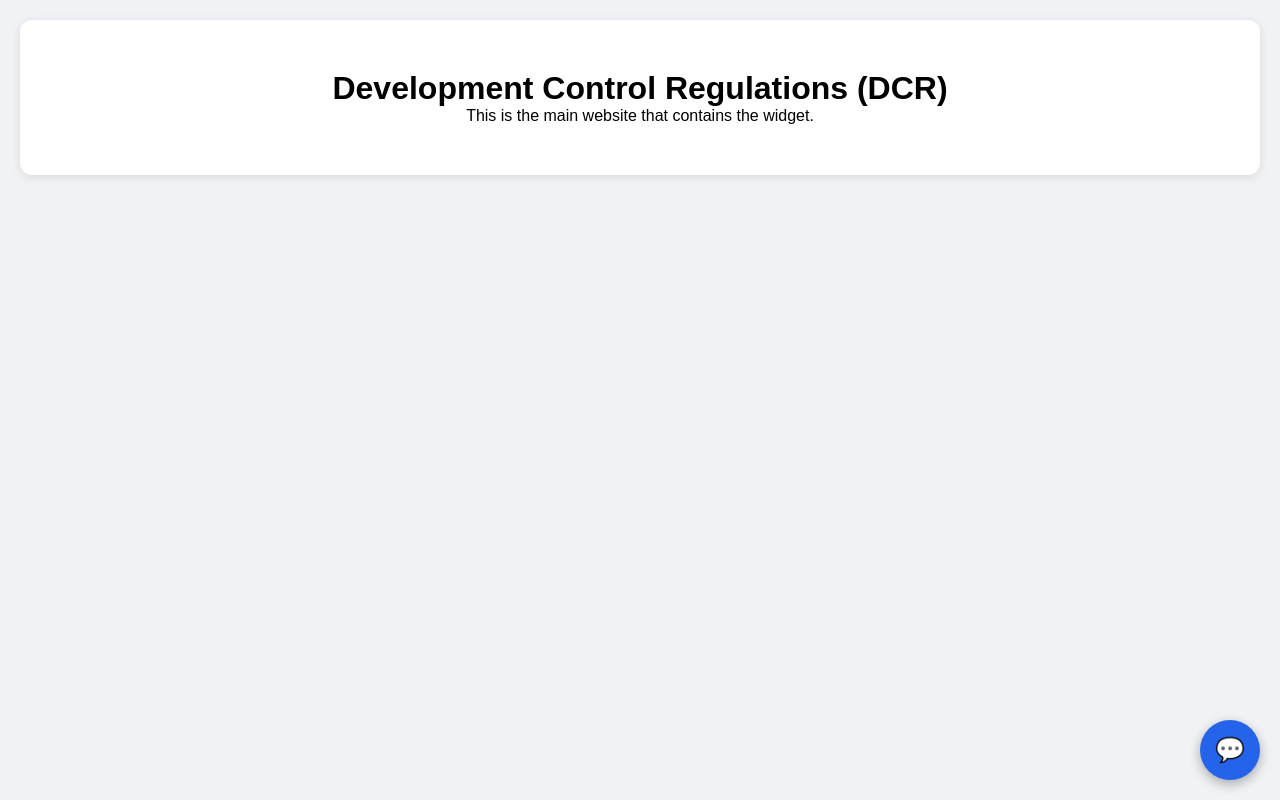
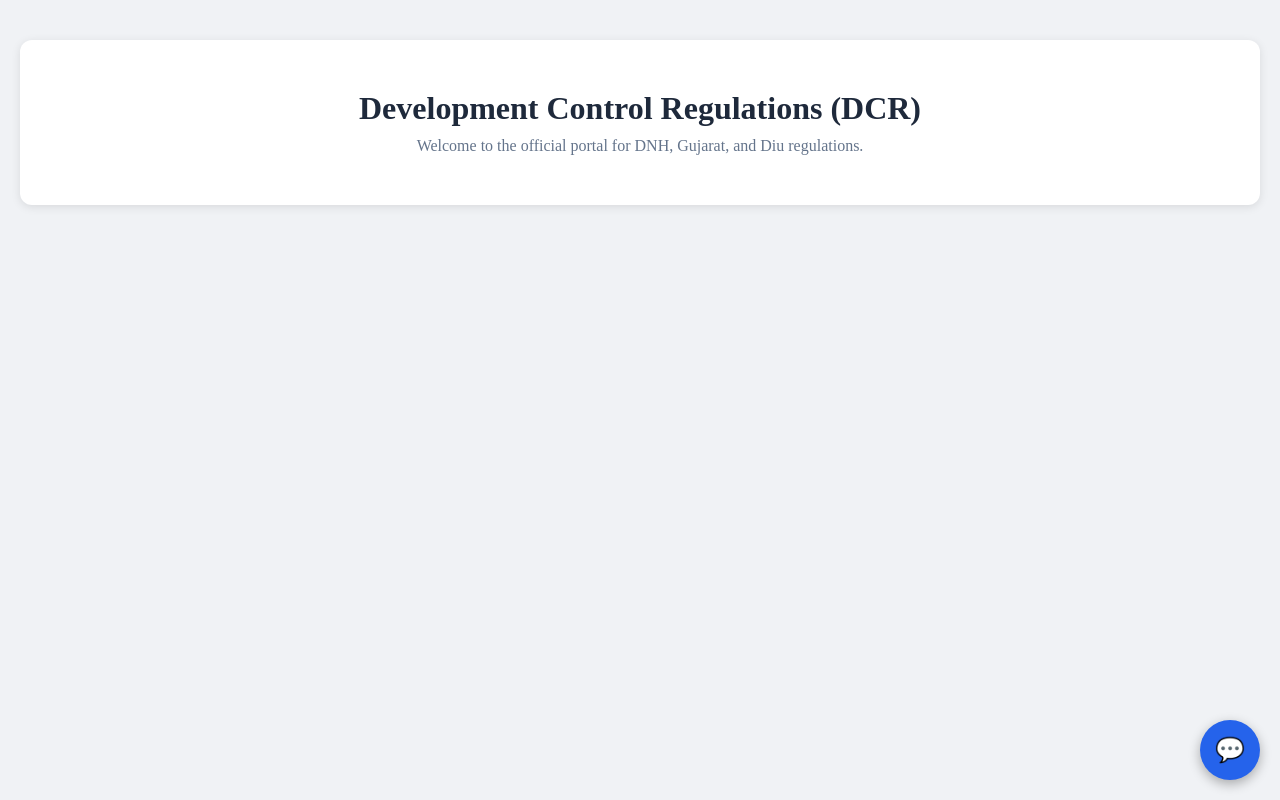
Before and after one commit to Naishal1173/anythingllm-frontend, a React (Create React App) app: page / in a window 1280 px wide. Built offline with nearby package versions, Linux system fonts and the light colour scheme.

Commit message:
Cleaned project - removed unused documentation and script files

```diff
--- a/public/index.html
+++ b/public/index.html
@@ -1,55 +1,15 @@
 <!DOCTYPE html>
 <html lang="en">
-<head>
-    <meta charset="UTF-8">
+  <head>
+    <meta charset="utf-8" />
     <meta name="viewport" content="width=device-width, initial-scale=1" />
-    <title>DCR Portal - Host Site</title>
+    <title>DCR Chatbot UI</title>
     <style>
-        body { font-family: sans-serif; background-color: #f0f2f5; margin: 0; padding: 20px; }
-        .hero { background: white; padding: 50px; border-radius: 12px; text-align: center; box-shadow: 0 2px 10px rgba(0,0,0,0.1); }
-
-        /* Hide the root React injection point so it doesn't overlap the host site */
-        #root:empty { display: none; }
-        #root { display: none; }
+      /* Ensure the background is clean inside the widget */
+      body { margin: 0; padding: 0; background: white; }
     </style>
-</head>
-<body>
-    <div class="hero">
-        <h1>Development Control Regulations (DCR)</h1>
-        <p>This is the main website that contains the widget.</p>
-    </div>
-
-    <div id="chat-widget-container" style="position: fixed; bottom: 20px; right: 20px; z-index: 1000;">
-        <button id="chat-launcher" onclick="toggleChat()" style="width: 60px; height: 60px; border-radius: 50%; background: #2563eb; color: white; border: none; cursor: pointer; box-shadow: 0 4px 12px rgba(0,0,0,0.3); font-size: 24px; display: flex; align-items: center; justify-content: center;">
-            <span id="launcher-icon">💬</span>
-        </button>
-
-        <div id="chat-window" style="display: none; position: absolute; bottom: 80px; right: 0; width: 380px; height: 600px; border-radius: 16px; overflow: hidden; box-shadow: 0 8px 24px rgba(0,0,0,0.2); border: 1px solid #e2e8f0; background: white;">
-            <iframe src="/" style="width: 100%; height: 100%; border: none;"></iframe>
-        </div>
-    </div>
-
+  </head>
+  <body>
     <div id="root"></div>
-
-    <script>
-        function toggleChat() {
-            const win = document.getElementById('chat-window');
-            const icon = document.getElementById('launcher-icon');
-            const btn = document.getElementById('chat-launcher');
-            const isOpen = win.style.display === 'block';
-
-            win.style.display = isOpen ? 'none' : 'block';
-            icon.innerText = isOpen ? '💬' : '✖';
-            btn.style.backgroundColor = isOpen ? '#2563eb' : '#ef4444';
-        }
-
-        window.addEventListener('click', function(event) {
-            const container = document.getElementById('chat-widget-container');
-            const win = document.getElementById('chat-window');
-            if (!container.contains(event.target) && win.style.display === 'block') {
-                toggleChat();
-            }
-        });
-    </script>
-</body>
+  </body>
 </html>
--- /dev/null
+++ b/public/portal.html
@@ -0,0 +1,62 @@
+<!DOCTYPE html>
+<html lang="en">
+<head>
+    <meta charset="UTF-8">
+    <title>DCR Portal - Host Site</title>
+    <style>
+        body { font-family: sans-serif; background-color: #f0f2f5; margin: 0; padding: 20px; }
+        .hero { background: white; padding: 50px; border-radius: 12px; text-align: center; box-shadow: 0 2px 10px rgba(0,0,0,0.1); }
+    </style>
+</head>
+<body>
+    <div class="hero">
+        <h1>Development Control Regulations (DCR)</h1>
+        <p>Welcome to the official portal for DNH, Gujarat, and Diu regulations.</p>
+    </div>
+
+    <div id="chat-widget-container" style="position: fixed; bottom: 20px; right: 20px; z-index: 1000;">
+        <button id="chat-launcher" onclick="toggleChat()" style="width: 60px; height: 60px; border-radius: 50%; background: #2563eb; color: white; border: none; cursor: pointer; box-shadow: 0 4px 12px rgba(0,0,0,0.3); font-size: 24px; display: flex; align-items: center; justify-content: center;">
+            <span id="launcher-icon">💬</span>
+        </button>
+
+        <div id="chat-window" style="display: none; position: absolute; bottom: 80px; right: 0; width: 380px; height: 600px; border-radius: 16px; overflow: hidden; box-shadow: 0 8px 24px rgba(0,0,0,0.2); border: 1px solid #e2e8f0; background: white;">
+            <iframe src="/" style="width: 100%; height: 100%; border: none;"></iframe>
+        </div>
+    </div>
+
+    <script>
+    // 1. Existing toggle function
+    function toggleChat() {
+        const win = document.getElementById('chat-window');
+        const icon = document.getElementById('launcher-icon');
+        const btn = document.getElementById('chat-launcher');
+
+        if (win.style.display === 'none' || win.style.display === '') {
+            win.style.display = 'block';
+            icon.innerText = '✖';
+            btn.style.backgroundColor = '#ef4444';
+        } else {
+            win.style.display = 'none';
+            icon.innerText = '💬';
+            btn.style.backgroundColor = '#2563eb';
+        }
+    }
+
+    // 2. NEW: Click outside to close logic
+    window.addEventListener('click', function(event) {
+        const container = document.getElementById('chat-widget-container');
+        const win = document.getElementById('chat-window');
+        const icon = document.getElementById('launcher-icon');
+        const btn = document.getElementById('chat-launcher');
+
+        // Check if the click was OUTSIDE the entire chat container
+        // and ensure the window is currently open
+        if (!container.contains(event.target) && win.style.display === 'block') {
+            win.style.display = 'none';
+            icon.innerText = '💬';
+            btn.style.backgroundColor = '#2563eb';
+        }
+    });
+</script>
+</body>
+</html>
--- a/src/App.css
+++ b/src/App.css
@@ -218,3 +218,21 @@ input {
   width: 240px;
   transform: translateX(0);
 }
+/* Portal Specific Styles */
+.portal-container {
+    padding: 20px;
+    background-color: #f0f2f5;
+    height: 100vh;
+}
+
+.hero {
+    background: white;
+    padding: 50px;
+    border-radius: 12px;
+    text-align: center;
+    box-shadow: 0 2px 10px rgba(0,0,0,0.1);
+    margin-top: 20px;
+}
+
+.hero h1 { color: #1e293b; margin-bottom: 10px; }
+.hero p { color: #64748b; }
--- a/src/App.js
+++ b/src/App.js
@@ -14,6 +14,7 @@ function App() {
   const [activePdf, setActivePdf] = useState(PDF_LIST[0]);
   const [loading, setLoading] = useState(false);
   const [sidebarOpen, setSidebarOpen] = useState(false);
+  const [chatWindowVisible, setChatWindowVisible] = useState(false); // Controls the widget popup
   const bottomRef = useRef(null);
 
   // Detect if the app is inside an iframe
@@ -22,6 +23,18 @@ function App() {
   useEffect(() => {
     bottomRef.current?.scrollIntoView({ behavior: "smooth" });
   }, [messages]);
+
+  // Handle clicking outside the widget to close it
+  useEffect(() => {
+    const handleClickOutside = (event) => {
+      const container = document.getElementById('chat-widget-container');
+      if (container && !container.contains(event.target) && chatWindowVisible) {
+        setChatWindowVisible(false);
+      }
+    };
+    window.addEventListener('click', handleClickOutside);
+    return () => window.removeEventListener('click', handleClickOutside);
+  }, [chatWindowVisible]);
 
   const askAi = async () => {
     if (!input.trim() || loading) return;
@@ -48,8 +61,49 @@ function App() {
     }
   };
 
+  // --- RENDER 1: THE PORTAL VIEW (Host Site) ---
+  if (!isWidget) {
+    return (
+      <div className="portal-container">
+        <div className="hero">
+          <h1>Development Control Regulations (DCR)</h1>
+          <p>Welcome to the official portal for DNH, Gujarat, and Diu regulations.</p>
+        </div>
+
+        <div id="chat-widget-container" style={{ position: 'fixed', bottom: '20px', right: '20px', zIndex: 1000 }}>
+          <button
+            id="chat-launcher"
+            onClick={(e) => { e.stopPropagation(); setChatWindowVisible(!chatWindowVisible); }}
+            style={{
+                width: '60px', height: '60px', borderRadius: '50%',
+                backgroundColor: chatWindowVisible ? '#ef4444' : '#2563eb',
+                color: 'white', border: 'none', cursor: 'pointer',
+                boxShadow: '0 4px 12px rgba(0,0,0,0.3)', fontSize: '24px',
+                display: 'flex', alignItems: 'center', justifyContent: 'center'
+            }}
+          >
+            {chatWindowVisible ? '✖' : '💬'}
+          </button>
+
+          {chatWindowVisible && (
+            <div id="chat-window" style={{
+                position: 'absolute', bottom: '80px', right: 0,
+                width: '380px', height: '600px', borderRadius: '16px',
+                overflow: 'hidden', boxShadow: '0 8px 24px rgba(0,0,0,0.2)',
+                border: '1px solid #e2e8f0', background: 'white'
+            }}>
+              {/* Point back to itself, but it will detect it's an iframe next time */}
+              <iframe src="/" title="chatbot-iframe" style={{ width: '100%', height: '100%', border: 'none' }}></iframe>
+            </div>
+          )}
+        </div>
+      </div>
+    );
+  }
+
+  // --- RENDER 2: THE CHATBOT VIEW (Inside Iframe) ---
   return (
-    <div className={`app-container ${sidebarOpen ? 'sidebar-open' : ''} ${isWidget ? 'widget-mode' : ''}`}>
+    <div className={`app-container ${sidebarOpen ? 'sidebar-open' : ''} widget-mode`}>
       <div className="sidebar-overlay" onClick={() => setSidebarOpen(false)}></div>
 
       <div className="sidebar">
```
Also changed, not shown: public/chat_ui.html (deleted, +0 -11 lines).
